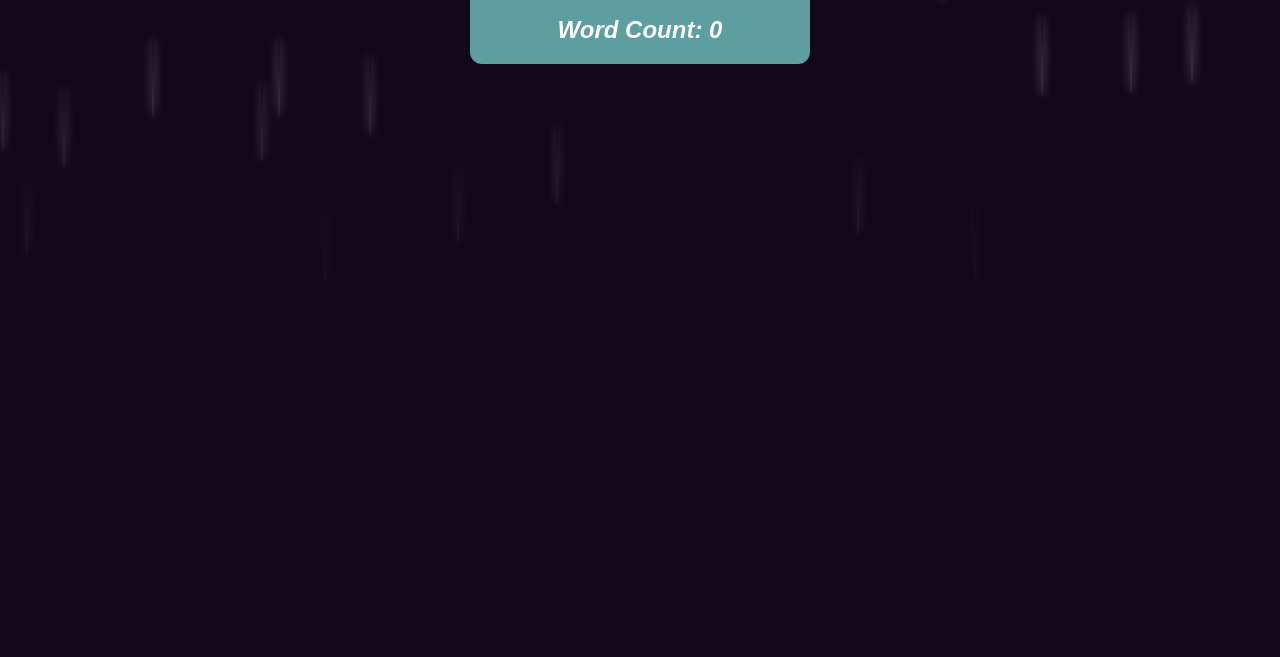
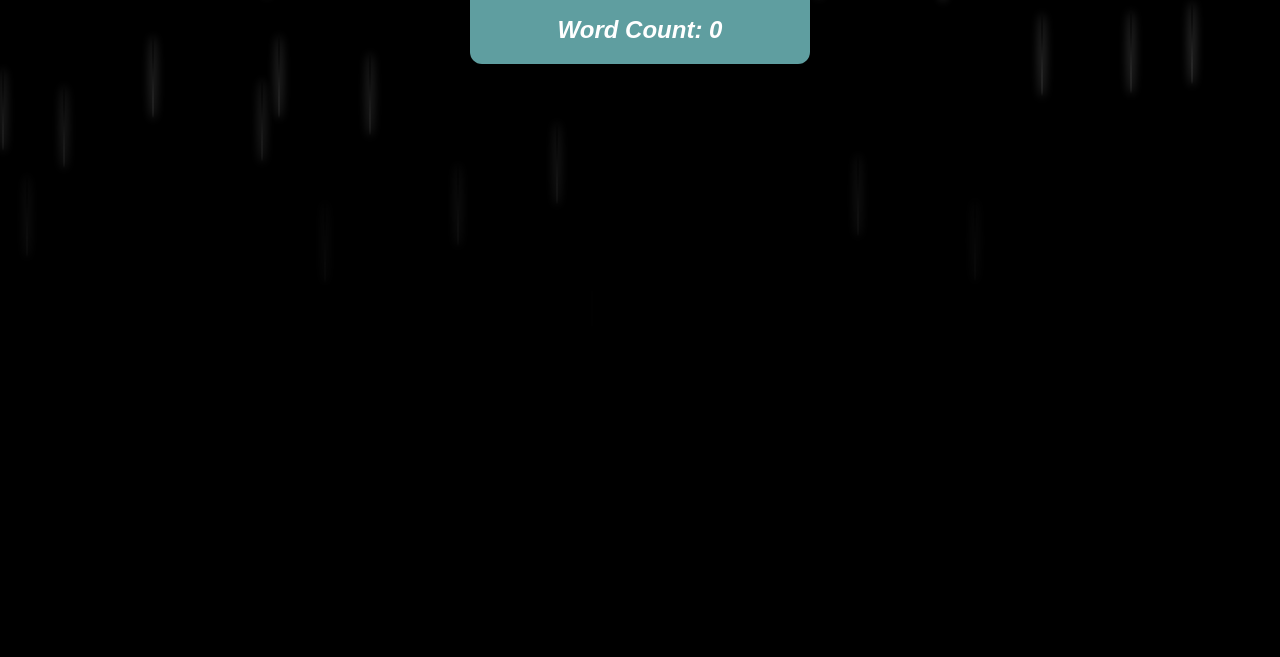
Before and after one commit to AnshKumarTripathi/JavaScript-45-Days-Project-Challenge, a plain HTML site: page 01-Beginner/Day-11/day-11.html in a window 1280 px wide. Shown: the part 395-1052 px from the top of the page. Drawn offline with Linux system fonts and the light colour scheme.

Commit message:
Update style.css

```diff
--- a/01-Beginner/Day-11/style.css
+++ b/01-Beginner/Day-11/style.css
@@ -10,7 +10,7 @@ body {
   flex-direction: column;
   align-items: center;
   margin-top: 50px;
-  background-color: rgb(17, 8, 26);
+  background-color: rgb(0, 0, 0);
   color: white;
   overflow: hidden; /* Hide scrollbar */
   position: relative;
```
